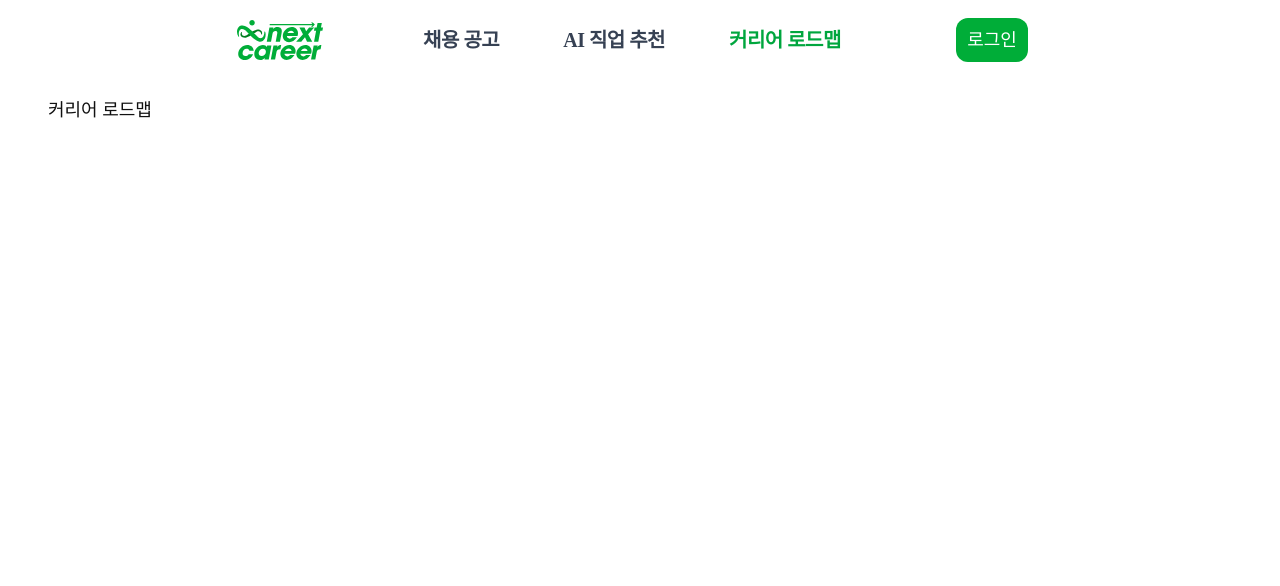
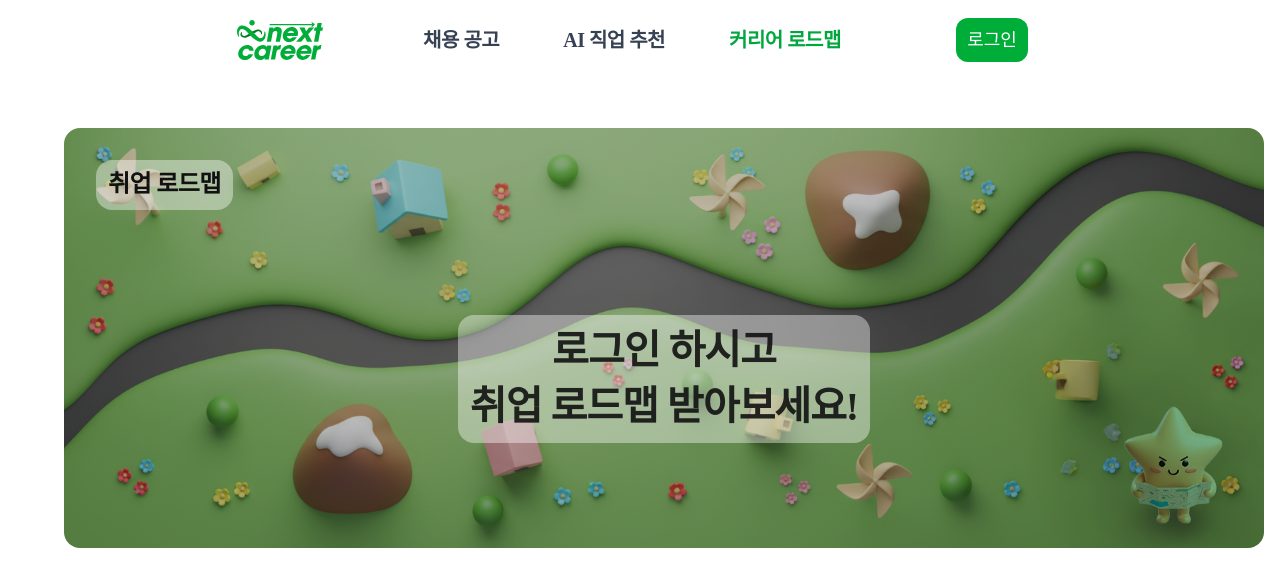
Before and after one commit to seyun31/2025_SEASONTHON_TEAM_42_FE, a Next.js app: page /career-roadmap in a window 1280 px wide. Shown: the top 586 px of the page. Built offline with nearby package versions, Linux system fonts and the light colour scheme; a web font is replaced by a local one.

Commit message:
fix : 카드 컴포넌트 키워드 ui bg 설정 수정

```diff
--- a/src/app/career-roadmap/page.tsx
+++ b/src/app/career-roadmap/page.tsx
@@ -1,3 +1,173 @@
+'use client';
+
+import { useEffect, useState } from 'react';
+import { getUserData } from '@/lib/auth';
+
+// 별 모양 SVG 컴포넌트
+const StarIcon = ({
+  filled = false,
+  className = '',
+}: {
+  filled?: boolean;
+  className?: string;
+}) => (
+  <div className={`relative ${className}`}>
+    {/* 뒤에 고정된 흰색 별 */}
+    <svg
+      xmlns="http://www.w3.org/2000/svg"
+      width="60"
+      height="60"
+      viewBox="0 0 50 48"
+      fill="none"
+      className="absolute top-1/2 left-1/2 transform -translate-x-1/2 -translate-y-1/2"
+    >
+      <path
+        d="M21.499 2.33531C23.0208 -0.418424 26.9792 -0.418424 28.501 2.33531L33.5111 11.4015C34.0847 12.4395 35.0894 13.1695 36.2539 13.3943L46.4246 15.3576C49.5138 15.9539 50.737 19.7186 48.5883 22.0168L41.5141 29.5833C40.7041 30.4497 40.3204 31.6308 40.4664 32.8078L41.7421 43.0873C42.1296 46.2096 38.9271 48.5363 36.0774 47.203L26.6952 42.8131C25.6209 42.3105 24.3791 42.3105 23.3048 42.8131L13.9226 47.203C11.0729 48.5363 7.87041 46.2096 8.25788 43.0873L9.53358 32.8078C9.67965 31.6308 9.29588 30.4497 8.48591 29.5833L1.41167 22.0168C-0.737031 19.7186 0.486203 15.9539 3.57541 15.3576L13.7461 13.3943C14.9106 13.1695 15.9153 12.4395 16.4889 11.4015L21.499 2.33531Z"
+        fill="white"
+      />
+    </svg>
+
+    {/* 완료 상태일 때만 앞에 노란색 별 */}
+    {filled && (
+      <svg
+        xmlns="http://www.w3.org/2000/svg"
+        width="44"
+        height="44"
+        viewBox="0 0 36 34"
+        fill="none"
+        className="absolute top-1/2 left-1/2 transform -translate-x-1/2 -translate-y-1/2 z-10"
+      >
+        <path
+          d="M14.499 2.33531C16.0208 -0.418427 19.9792 -0.418425 21.501 2.33531L24.0001 6.8576C24.5737 7.89564 25.5784 8.6256 26.7429 8.85039L31.8161 9.82971C34.9053 10.426 36.1286 14.1908 33.9799 16.489L30.4512 20.2632C29.6412 21.1296 29.2574 22.3107 29.4035 23.4876L30.0398 28.6152C30.4273 31.7375 27.2248 34.0642 24.3751 32.7308L19.6952 30.5411C18.6209 30.0385 17.3791 30.0385 16.3048 30.5411L11.6249 32.7308C8.77515 34.0642 5.57269 31.7375 5.96016 28.6152L6.5965 23.4876C6.74256 22.3107 6.3588 21.1296 5.54882 20.2632L2.02013 16.489C-0.12858 14.1908 1.09466 10.426 4.18386 9.8297L9.25708 8.85039C10.4216 8.6256 11.4263 7.89564 11.9999 6.8576L14.499 2.33531Z"
+          fill="#E1DC53"
+        />
+      </svg>
+    )}
+  </div>
+);
 export default function CareerRoadmap() {
-  return <div>커리어 로드맵</div>;
+  const [userName, setUserName] = useState<string>('');
+
+  useEffect(() => {
+    const userData = getUserData();
+    if (userData?.name) {
+      setUserName(userData.name);
+    }
+  }, []);
+
+  const roadmapSteps = [
+    { id: 1, name: '준비', position: { x: 12, y: 35 }, completed: true },
+    { id: 2, name: '성장', position: { x: 38, y: 70 }, completed: true },
+    { id: 3, name: '도전', position: { x: 62, y: 30 }, completed: false },
+    { id: 4, name: '달성', position: { x: 90, y: 5 }, completed: false },
+  ];
+
+  return (
+    <section className="w-full px-4 py-8">
+      <div className="max-w-[1200px] mx-auto">
+        <div
+          className="relative rounded-2xl p-8 text-white overflow-hidden h-[420px] w-[1200px] flex-shrink-0"
+          style={{
+            backgroundImage: 'url(/assets/Icons/roadmap_bg.png)',
+            backgroundSize: 'cover',
+            backgroundPosition: 'center',
+            backgroundRepeat: 'no-repeat',
+            position: 'relative',
+          }}
+        >
+          {/* 배경 오버레이 */}
+          <div className="absolute inset-0 bg-black/20 rounded-2xl"></div>
+
+          {/* 콘텐츠 */}
+          <div className="relative z-10 h-full flex flex-col">
+            {/* 헤더 */}
+            <div className="flex items-center justify-between mb-8">
+              <div className="bg-white/40 rounded-2xl px-3 py-2 flex items-center gap-3 ">
+                <span className="text-black text-title-medium">
+                  {userName ? `${userName}님의 취업 로드맵` : '취업 로드맵'}
+                </span>
+                {userName && (
+                  <span className="text-black text-body-medium-medium">
+                    자세히보기 &gt;
+                  </span>
+                )}
+              </div>
+            </div>
+
+            {/* 로드맵 차트 또는 로그인 안내 */}
+            <div className="flex-1 relative flex items-center justify-center">
+              {userName ? (
+                <>
+                  <svg
+                    className="absolute inset-0 w-full h-full"
+                    viewBox="0 0 100 100"
+                    preserveAspectRatio="none"
+                  >
+                    {/* 연결선들 */}
+                    <path
+                      d="M 12 35 Q 25 52 38 70"
+                      stroke="#FFD700"
+                      strokeWidth="0.8"
+                      fill="none"
+                    />
+                    <path
+                      d="M 38 70 Q 50 50 62 30"
+                      stroke="white"
+                      strokeWidth="0.8"
+                      fill="none"
+                    />
+                    <path
+                      d="M 62 30 Q 76 17 90 5"
+                      stroke="white"
+                      strokeWidth="0.8"
+                      fill="none"
+                    />
+                  </svg>
+
+                  {/* 로드맵 단계들 */}
+                  {roadmapSteps.map((step) => (
+                    <div
+                      key={step.id}
+                      className="absolute flex flex-col items-center"
+                      style={{
+                        left: `${step.position.x}%`,
+                        top: `${step.position.y}%`,
+                        transform: 'translate(-50%, -50%)',
+                      }}
+                    >
+                      <div className="mb-2">
+                        <StarIcon filled={step.completed} />
+                      </div>
+                      <span
+                        className="text-white text-title-xlarge whitespace-nowrap"
+                        style={{
+                          position: 'absolute',
+                          top: step.position.y > 50 ? '40px' : '40px',
+                          left: '50%',
+                          transform: 'translateX(-50%)',
+                        }}
+                      >
+                        {step.name}
+                      </span>
+                    </div>
+                  ))}
+                </>
+              ) : (
+                <div className="text-center bg-white/40 rounded-2xl px-3 py-2 flex items-center gap-3">
+                  <p className="text-black text-title-xlarge opacity-90">
+                    로그인 하시고
+                    <br />
+                    취업 로드맵 받아보세요!
+                  </p>
+                  {/* <button className="bg-white text-primary-600 px-8 py-4 rounded-lg font-medium hover:bg-gray-50 transition-colors">
+                로그인하기
+              </button> */}
+                </div>
+              )}
+            </div>
+          </div>
+        </div>
+      </div>
+    </section>
+  );
 }
--- a/src/components/card-component/JobCard.tsx
+++ b/src/components/card-component/JobCard.tsx
@@ -14,6 +14,7 @@ export default function JobCard({ job, onToggleScrap }: JobCardProps) {
   const [isExpanded, setIsExpanded] = useState(false);
   const [isAnimating, setIsAnimating] = useState(false);
   const [isScrap, setIsScrap] = useState(job.isScrap);
+  const [isHovered, setIsHovered] = useState(false);
 
   const handleToggleScrap = (jobId: string) => {
     setIsScrap(!isScrap);
@@ -44,6 +45,8 @@ export default function JobCard({ job, onToggleScrap }: JobCardProps) {
           : 'max-h-[460px] opacity-100 hover:bg-[#E1F5EC]'
       } ${isAnimating ? 'pointer-events-none' : ''}`}
       onClick={isExpanded ? handleClose : handleCardClick}
+      onMouseEnter={() => setIsHovered(true)}
+      onMouseLeave={() => setIsHovered(false)}
     >
       {/* 상단 이미지 */}
       <div
@@ -106,7 +109,9 @@ export default function JobCard({ job, onToggleScrap }: JobCardProps) {
                   {job.requiredSkills.split(',').map((skill, i) => (
                     <span
                       key={i}
-                      className={`flex px-2 py-1 rounded-full text-body-small-medium text-gray-50 bg-primary-20 transition-all duration-500 ease-out ${
+                      className={`flex px-2 py-1 rounded-full text-body-small-medium text-gray-50 transition-all duration-500 ease-out ${
+                        isHovered ? 'bg-[B4E6CE]' : 'bg-primary-20'
+                      } ${
                         isExpanded
                           ? 'opacity-100 translate-y-0 scale-100'
                           : 'opacity-0 translate-y-2 scale-95'
@@ -186,7 +191,7 @@ export default function JobCard({ job, onToggleScrap }: JobCardProps) {
             </div>
 
             {/* 추천도 */}
-            {job.jobRecommendScore && job.jobRecommendScore > 0 && (
+            {job.jobRecommendScore !== null && job.jobRecommendScore > 0 && (
               <div
                 className={`absolute bottom-20 right-5 flex gap-4
                    transition-all duration-500 ease-out items-center ${
@@ -229,7 +234,9 @@ export default function JobCard({ job, onToggleScrap }: JobCardProps) {
               {job.requiredSkills.split(',').map((tag, i) => (
                 <span
                   key={i}
-                  className={`flex px-2 py-1 rounded-full text-body-small-medium text-gray-50 bg-primary-20 transition-all duration-400 ease-in-out ${
+                  className={`flex px-2 py-1 rounded-full text-body-small-medium text-gray-50 transition-all duration-400 ease-in-out ${
+                    isHovered ? 'bg-primary-30' : 'bg-primary-20'
+                  } ${
                     isExpanded
                       ? 'opacity-0 translate-y-2 scale-95'
                       : 'opacity-100 translate-y-0 scale-100'
@@ -256,7 +263,7 @@ export default function JobCard({ job, onToggleScrap }: JobCardProps) {
       </div>
 
       {/* Compact 추천도 */}
-      {job.jobRecommendScore && job.jobRecommendScore > 0 && (
+      {job.jobRecommendScore !== null && job.jobRecommendScore > 0 && (
         <div
           className={`absolute bottom-5 right-5 flex flex-row items-center gap-4 transition-all duration-500 ease-in-out ${
             isExpanded
--- a/src/components/sections/AICoachSection.tsx
+++ b/src/components/sections/AICoachSection.tsx
@@ -26,7 +26,7 @@ export default function AICoachSection() {
           {aiCoachCards.map((card, index) => (
             <div
               key={card.id}
-              className="relative bg-white rounded-3xl px-5 py-6 text-gray-80 overflow-hidden h-[200px] w-[588px] flex-shrink-0 cursor-pointer"
+              className="relative bg-white rounded-3xl px-5 py-6 text-gray-80 overflow-hidden h-[200px] w-[588px] flex-shrink-0 cursor-pointer hover:bg-[#E1F5EC] transition-transform duration-300"
               onClick={() => handleStartClick(card.id)}
               style={{
                 border: '4px solid #E1F5EC',
@@ -38,7 +38,7 @@ export default function AICoachSection() {
                 <p className="text-title-medium text-primary-90 mb-14">
                   {card.subtitle}
                 </p>
-                <button className="bg-white text-gray-80 rounded-lg font-medium flex flex-row items-center gap-2">
+                <button className="text-gray-80 rounded-lg font-medium flex flex-row items-center gap-2">
                   시작하기
                   <IoIosArrowForward className="w-4 h-4" />
                 </button>
```
